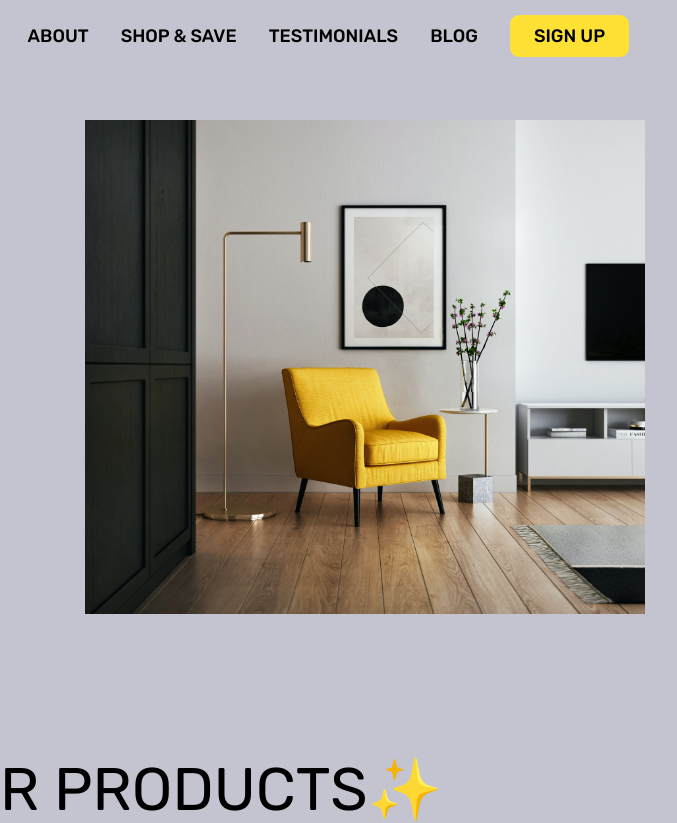
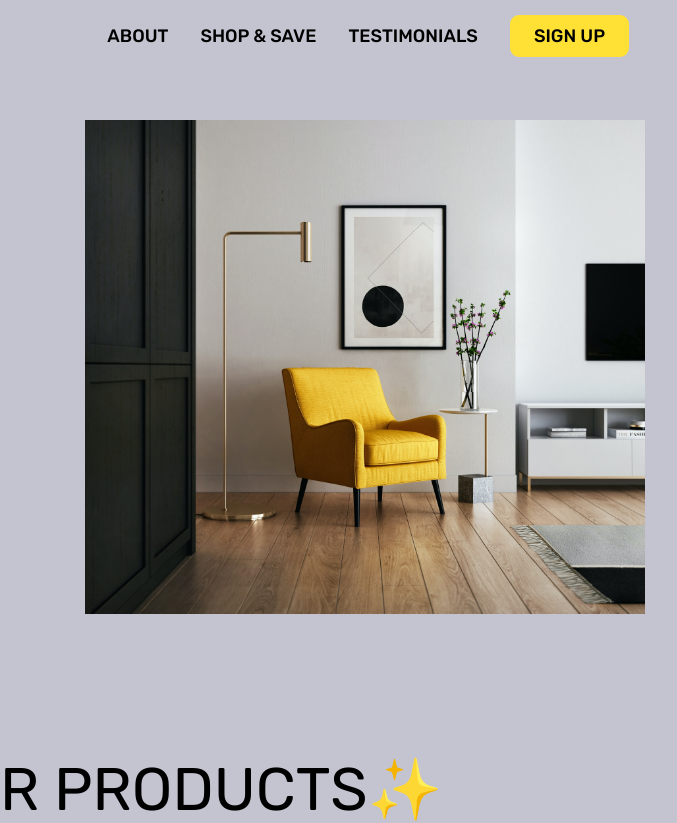
Before and after one commit to Shankar247/furniturize, a plain HTML site: page index.html in a window 1280 px wide. Shown: the top 823 px of the page, 603-1280 px from the left. Drawn offline with Linux system fonts and the light colour scheme.

Commit message:
fixed navbar

```diff
--- a/index.html
+++ b/index.html
@@ -25,7 +25,7 @@
           <li><a class="main-nav-link" href="#">ABOUT</a></li>
           <li><a class="main-nav-link" href="#">SHOP & SAVE</a></li>
           <li><a class="main-nav-link" href="#">TESTIMONIALS</a></li>
-          <li><a class="main-nav-link" href="#">BLOG</a></li>
+
           <li><a class="main-nav-link nav-cta" href="#">SIGN UP</a></li>
         </ul>
       </nav>
```
